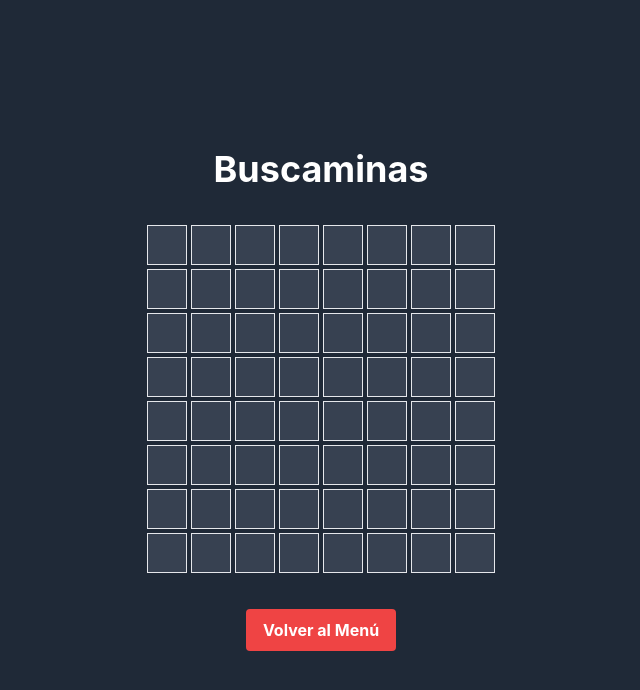
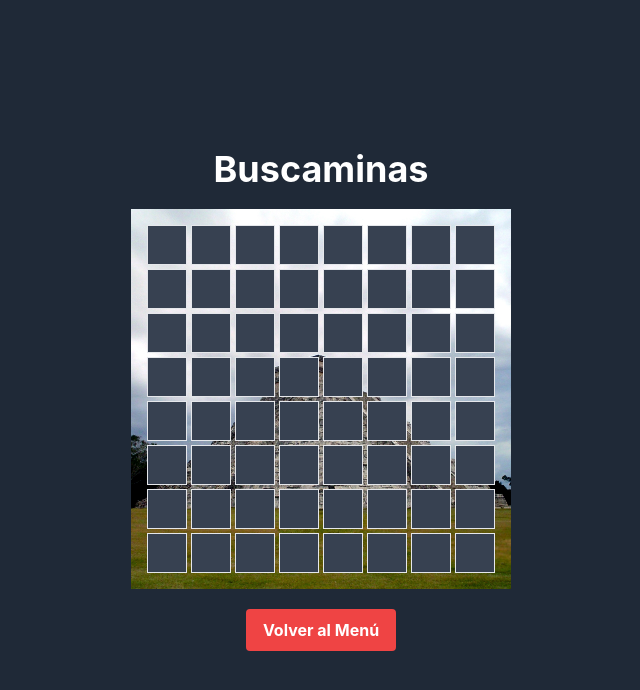
Before and after one commit to miguelparkour/BuscaminasSensual, a React (Vite) app: page /juego in a window 1280 px wide. Shown: the top 690 px of the page, without its empty margins (319-959 px from the left). Built offline with nearby package versions, Linux system fonts and the light colour scheme.

Commit message:
fix bugs and add background image

```diff
--- a/src/components/Board.tsx
+++ b/src/components/Board.tsx
@@ -1,6 +1,7 @@
 import React from 'react';
 import { Cell } from '../models/types';
 import CellComponent from './CellComponent';
+import chichenItza from '../assets/ChichenItza.jpg'
 
 interface BoardProps {
   grid: Cell[][];
@@ -20,7 +21,11 @@ const Board: React.FC<BoardProps> = ({
   onTouchEndCell,
 }) => {
   return (
-    <div className="grid grid-cols-8 gap-1 p-4 bg-gray-800">
+    <div className="grid grid-cols-8 gap-1 p-4 bg-gray-800" style={{
+      backgroundImage: `url(${chichenItza})`,
+      backgroundSize: 'cover',     // Equivalente a bg-cover
+      backgroundPosition: 'center' // Equivalente a bg-center
+    }}>
       {grid.map((row, rowIndex) =>
         row.map((cell, colIndex) => (
           <CellComponent
--- a/src/components/CellComponent.tsx
+++ b/src/components/CellComponent.tsx
@@ -44,7 +44,7 @@ const CellComponent: React.FC<CellComponentProps> = ({
   // Clases de estilo básicas, adáptalas a tu gusto
   const cellClassName = `
     w-10 h-10 flex items-center justify-center border
-    ${isRevealed ? (isMine ? 'bg-red-600' : 'bg-gray-500') : 'bg-gray-700'}
+    ${isRevealed ? (isMine ? 'bg-red-600' : (neighborMines == 0 ? 'opacity-30' : 'bg-gray-500')) : 'bg-gray-700'}
     cursor-pointer
   `;
 
@@ -61,6 +61,9 @@ const CellComponent: React.FC<CellComponentProps> = ({
       {!isRevealed && isFlagged && (
         <span className="text-yellow-400 text-xl">🚩</span>
       )}
+
+      {/* Mostrar mina si está revelada y es mina */}
+      {isRevealed && isMine && <span className="text-red-700 text-xl">💣</span>}
 
       {/* Mostrar número de minas si está revelada y no es mina */}
       {isRevealed && !isMine && neighborMines > 0 && (
--- a/src/components/Minesweeper.tsx
+++ b/src/components/Minesweeper.tsx
@@ -13,9 +13,10 @@ import ModalMessage from './ModalMessage';
 
 interface MinesweeperProps {
   onGameIsOver: () => void;
+  resetBoard: boolean;
 }
 
-const Minesweeper: React.FC<MinesweeperProps> = ({ onGameIsOver }) => {
+const Minesweeper: React.FC<MinesweeperProps> = ({ onGameIsOver, resetBoard  }) => {
   const [grid, setGrid] = useState<Cell[][]>(initializeBoard(8, 8));
   const touchStartRef = useRef<number | null>(null);
   const lastTapRef = useRef<number | null>(null);
@@ -145,6 +146,16 @@ const Minesweeper: React.FC<MinesweeperProps> = ({ onGameIsOver }) => {
     }
   }, [grid]);
 
+  // Cada vez que resetBoard cambie a true, reinicia la grid:
+  useEffect(() => {
+    if (resetBoard) {
+      setGrid(initializeBoard(8, 8));
+      setVictory(false);
+      setDefeat(false);
+      setGameIsOver(false);
+    }
+  }, [resetBoard]);
+
   // Función para cerrar el modal
   const handleCloseModal = () => {
     setGrid(revealAllCells(grid));
@@ -166,7 +177,7 @@ const Minesweeper: React.FC<MinesweeperProps> = ({ onGameIsOver }) => {
       />
 
       {/* Si victory == true, muestra el Modal */}
-      {victory && <ModalMessage message="¡Has ganado!" onClose={handleCloseModal} />}
+      {victory && <ModalMessage message="🎉 ¡Has ganado! 🎉" onClose={handleCloseModal} />}
 
       {/* Si defeat == true, muestra el Modal */}
       {defeat && <ModalMessage message="💣¡Boom! Has perdido." onClose={handleCloseModal} />}
--- a/src/pages/GamePage.tsx
+++ b/src/pages/GamePage.tsx
@@ -7,14 +7,27 @@ const GamePage: React.FC = () => {
   const navigate = useNavigate();
   const [gameIsOver, setGameIsOver] = React.useState(false);
 
+  //Estado para disparar un "reset" del tablero:
+  const [resetBoard, setResetBoard] = React.useState(false);
+
   const handleGameIsOver = () => {
     setGameIsOver(true);
   }
 
+  const startNewGame = () => {
+    //Cada vez que hagas clic en "Nueva Partida":
+    //Resetea el tablero y el estado de "gameIsOver"
+    setResetBoard(true);
+    setGameIsOver(false);
+
+    // Espera a que el tablero se resetee antes de cambiar el estado de "resetBoard"
+    setTimeout(() => setResetBoard(false), 0);
+  };
+
   return (
     <div className="flex flex-col items-center justify-center h-screen bg-gray-800 text-white">
       <h1 className="text-4xl font-bold mb-5">Buscaminas</h1>
-      <Minesweeper onGameIsOver={handleGameIsOver} />
+      <Minesweeper onGameIsOver={handleGameIsOver} resetBoard={resetBoard}/>
 
 
       <div className="flex items-center justify-center gap-5">
@@ -27,7 +40,7 @@ const GamePage: React.FC = () => {
 
         {gameIsOver && <button
           className="mt-5 bg-red-500 hover:bg-red-600 text-white font-bold py-2 px-4 rounded"
-          onClick={() => window.location.reload()}
+          onClick={startNewGame}
         >
           Nueva Partida
         </button>}
```
Also changed, not shown: src/assets/ChichenItza.jpg (added).
